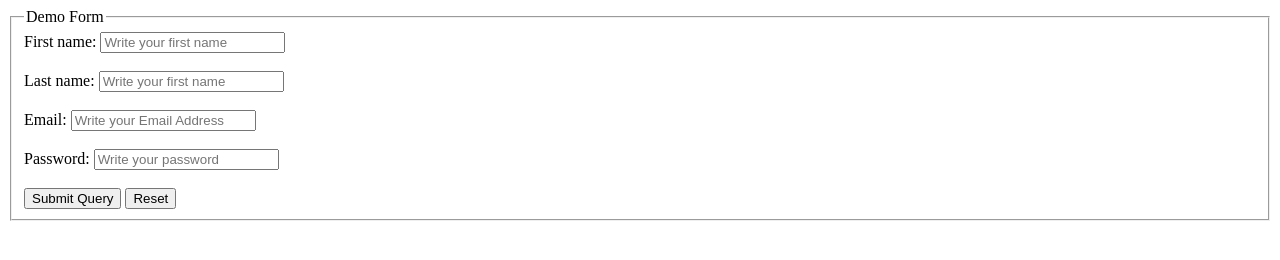
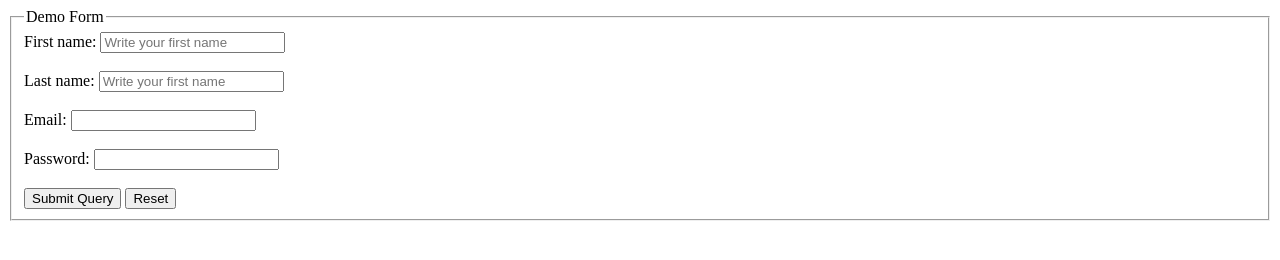
Before and after one commit to EsratRiya/HTML_form, a plain HTML site: page index.html in a window 1280 px wide. Drawn offline with Linux system fonts and the light colour scheme.

Commit message:
2nd commit

```diff
--- a/index.html
+++ b/index.html
@@ -15,9 +15,9 @@
         <label for="lname">Last name:</label>
         <input type="text"  placeholder="Write your first name"><br><br>
         <label for="Email">Email:</label>
-        <input type="text" placeholder="Write your Email Address"><br><br>
+        <input type="text"><br><br>
         <label for="Password">Password:</label>
-        <input type="text" placeholder="Write your password"><br><br>
+        <input type="text"><br><br>
 
 
         <button type="submit">Submit Query</button>
```
